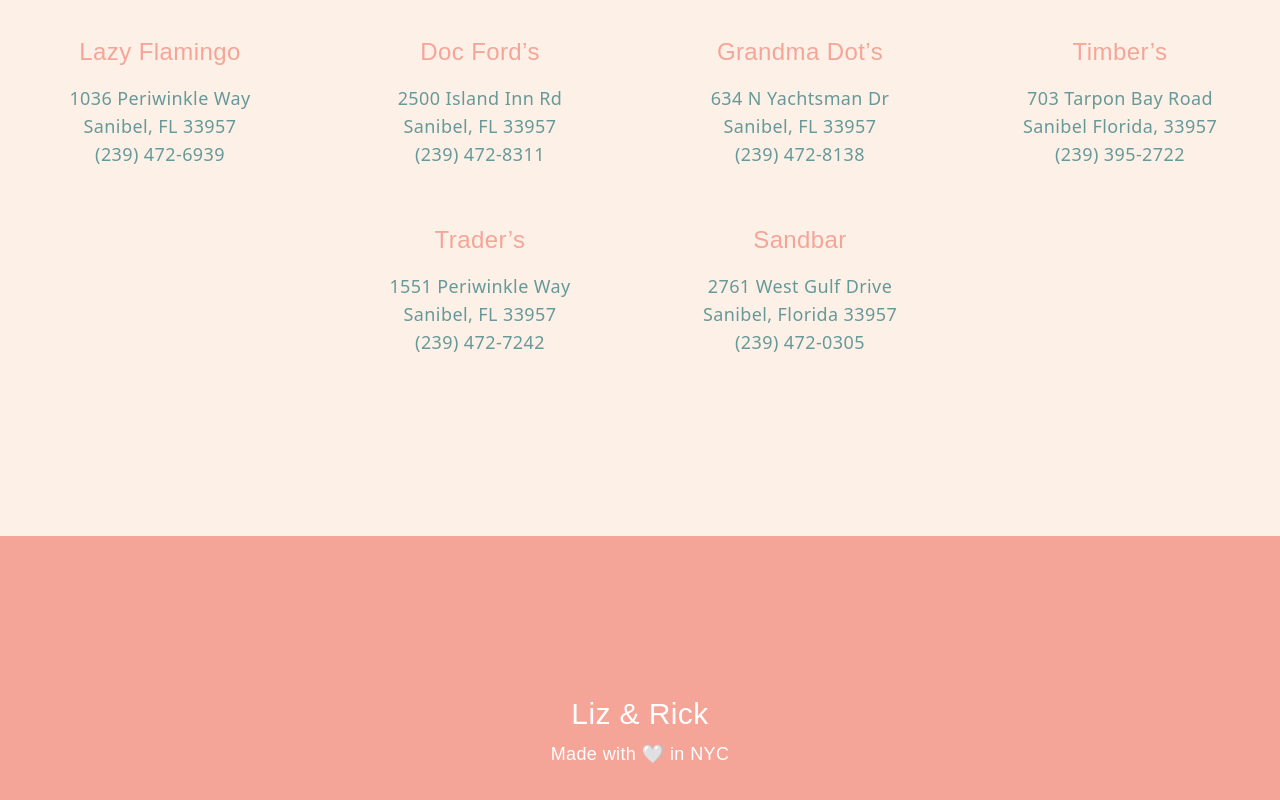
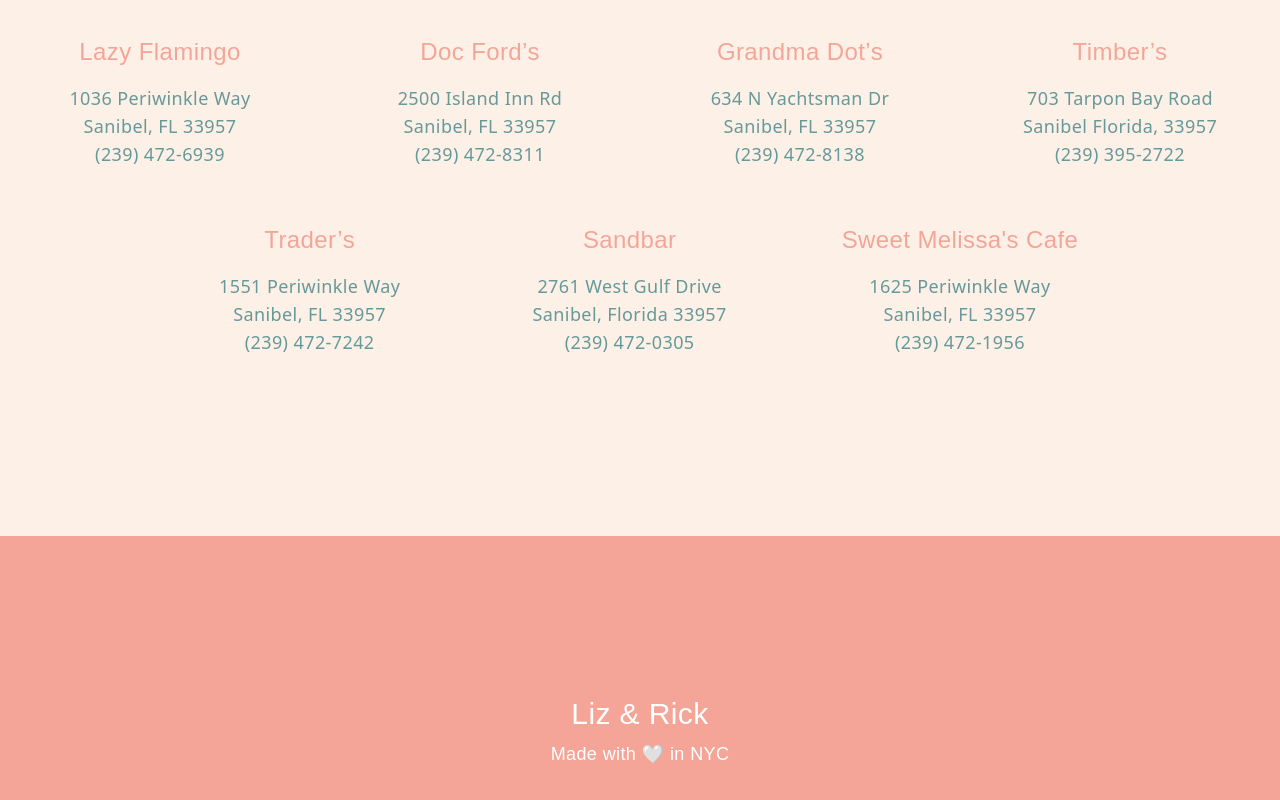
Before and after one commit to rickhanlonii/rickandliz, a Next.js app: page / in a window 1280 px wide. Shown: the part 6779-7579 px from the top of the page. Built offline with nearby package versions, Linux system fonts and the light colour scheme; a web font is replaced by a local one.

Commit message:
Add sweet melissa's

```diff
--- a/pages/index.js
+++ b/pages/index.js
@@ -141,6 +141,13 @@
     address1: "2761 West Gulf Drive",
     address2: "Sanibel, Florida 33957",
     phone: "(239) 472-0305",
+  },
+  {
+    name: "Sweet Melissa's Cafe",
+    link: "https://sweetmelissascafe.com/",
+    address1: "1625 Periwinkle Way",
+    address2: "Sanibel, FL 33957",
+    phone: "(239) 472-1956",
   },
 ];
 
```
